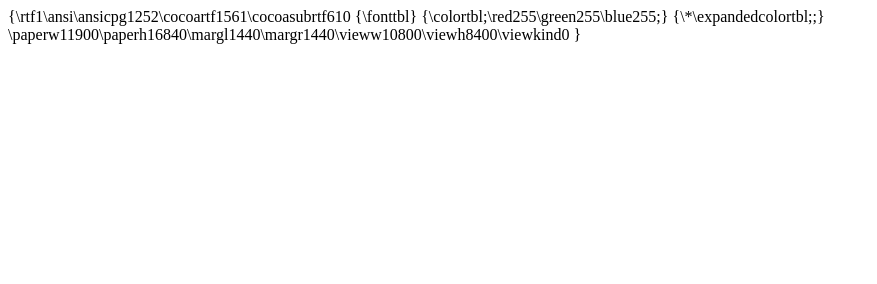
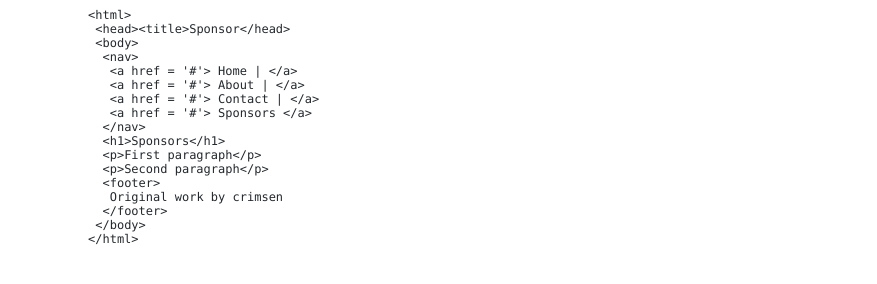
Before and after one commit to crimsenth/XWebDev, a plain HTML site: page Contact.html in a window 1280 px wide. Shown: the whole page, without its empty margins (0-877 px from the left). Drawn offline with Linux system fonts and the light colour scheme.

Commit message:
Modified contact page

```diff
--- a/Contact.html
+++ b/Contact.html
@@ -1,6 +1,160 @@
-{\rtf1\ansi\ansicpg1252\cocoartf1561\cocoasubrtf610
-{\fonttbl}
-{\colortbl;\red255\green255\blue255;}
-{\*\expandedcolortbl;;}
-\paperw11900\paperh16840\margl1440\margr1440\vieww10800\viewh8400\viewkind0
-}
+<!DOCTYPE html PUBLIC "-//W3C//DTD HTML 4.01//EN" "http://www.w3.org/TR/html4/strict.dtd">
+<html>
+<head>
+  <meta http-equiv="Content-Type" content="text/html; charset=utf-8">
+  <meta http-equiv="Content-Style-Type" content="text/css">
+  <title></title>
+  <meta name="Generator" content="Cocoa HTML Writer">
+  <meta name="CocoaVersion" content="1561.61">
+  <style type="text/css">
+    p.p1 {margin: 0.0px 0.0px 0.0px 0.0px; text-align: right; line-height: 20.0px; font: 12.0px Menlo; color: #24292e; -webkit-text-stroke: #24292e; min-height: 14.0px}
+    p.p2 {margin: 0.0px 0.0px 0.0px 0.0px; line-height: 20.0px; font: 12.0px Menlo; color: #24292e; -webkit-text-stroke: #24292e}
+    span.s1 {font-kerning: none}
+    table.t1 {background-color: #ffffff; border-collapse: collapse}
+    td.td1 {width: 50.0px; min-width: 50.0px; padding: 0.0px 10.0px 0.0px 10.0px}
+    td.td2 {width: 251.2px; padding: 0.0px 10.0px 0.0px 10.0px}
+  </style>
+</head>
+<body>
+<table cellspacing="0" cellpadding="0" class="t1">
+  <tbody>
+    <tr>
+      <td valign="top" class="td1">
+        <p class="p1"><span class="s1"></span><br></p>
+      </td>
+      <td valign="top" class="td2">
+        <p class="p2"><span class="s1">&lt;html&gt;</span></p>
+      </td>
+    </tr>
+    <tr>
+      <td valign="top" class="td1">
+        <p class="p1"><span class="s1"></span><br></p>
+      </td>
+      <td valign="top" class="td2">
+        <p class="p2"><span class="s1"><span class="Apple-converted-space"> </span>&lt;head&gt;&lt;title&gt;Sponsor&lt;/head&gt;</span></p>
+      </td>
+    </tr>
+    <tr>
+      <td valign="top" class="td1">
+        <p class="p1"><span class="s1"></span><br></p>
+      </td>
+      <td valign="top" class="td2">
+        <p class="p2"><span class="s1"><span class="Apple-converted-space"> </span>&lt;body&gt;</span></p>
+      </td>
+    </tr>
+    <tr>
+      <td valign="top" class="td1">
+        <p class="p1"><span class="s1"></span><br></p>
+      </td>
+      <td valign="top" class="td2">
+        <p class="p2"><span class="s1"><span class="Apple-converted-space">  </span>&lt;nav&gt;</span></p>
+      </td>
+    </tr>
+    <tr>
+      <td valign="top" class="td1">
+        <p class="p1"><span class="s1"></span><br></p>
+      </td>
+      <td valign="top" class="td2">
+        <p class="p2"><span class="s1"><span class="Apple-converted-space">   </span>&lt;a href = '#'&gt; Home | &lt;/a&gt;</span></p>
+      </td>
+    </tr>
+    <tr>
+      <td valign="top" class="td1">
+        <p class="p1"><span class="s1"></span><br></p>
+      </td>
+      <td valign="top" class="td2">
+        <p class="p2"><span class="s1"><span class="Apple-converted-space">   </span>&lt;a href = '#'&gt; About | &lt;/a&gt;</span></p>
+      </td>
+    </tr>
+    <tr>
+      <td valign="top" class="td1">
+        <p class="p1"><span class="s1"></span><br></p>
+      </td>
+      <td valign="top" class="td2">
+        <p class="p2"><span class="s1"><span class="Apple-converted-space">   </span>&lt;a href = '#'&gt; Contact | &lt;/a&gt;</span></p>
+      </td>
+    </tr>
+    <tr>
+      <td valign="top" class="td1">
+        <p class="p1"><span class="s1"></span><br></p>
+      </td>
+      <td valign="top" class="td2">
+        <p class="p2"><span class="s1"><span class="Apple-converted-space">   </span>&lt;a href = '#'&gt; Sponsors &lt;/a&gt;</span></p>
+      </td>
+    </tr>
+    <tr>
+      <td valign="top" class="td1">
+        <p class="p1"><span class="s1"></span><br></p>
+      </td>
+      <td valign="top" class="td2">
+        <p class="p2"><span class="s1"><span class="Apple-converted-space">  </span>&lt;/nav&gt;</span></p>
+      </td>
+    </tr>
+    <tr>
+      <td valign="top" class="td1">
+        <p class="p1"><span class="s1"></span><br></p>
+      </td>
+      <td valign="top" class="td2">
+        <p class="p2"><span class="s1"><span class="Apple-converted-space">  </span>&lt;h1&gt;Sponsors&lt;/h1&gt;</span></p>
+      </td>
+    </tr>
+    <tr>
+      <td valign="top" class="td1">
+        <p class="p1"><span class="s1"></span><br></p>
+      </td>
+      <td valign="top" class="td2">
+        <p class="p2"><span class="s1"><span class="Apple-converted-space">  </span>&lt;p&gt;First paragraph&lt;/p&gt;</span></p>
+      </td>
+    </tr>
+    <tr>
+      <td valign="top" class="td1">
+        <p class="p1"><span class="s1"></span><br></p>
+      </td>
+      <td valign="top" class="td2">
+        <p class="p2"><span class="s1"><span class="Apple-converted-space">  </span>&lt;p&gt;Second paragraph&lt;/p&gt;</span></p>
+      </td>
+    </tr>
+    <tr>
+      <td valign="top" class="td1">
+        <p class="p1"><span class="s1"></span><br></p>
+      </td>
+      <td valign="top" class="td2">
+        <p class="p2"><span class="s1"><span class="Apple-converted-space">  </span>&lt;footer&gt;</span></p>
+      </td>
+    </tr>
+    <tr>
+      <td valign="top" class="td1">
+        <p class="p1"><span class="s1"></span><br></p>
+      </td>
+      <td valign="top" class="td2">
+        <p class="p2"><span class="s1"><span class="Apple-converted-space">   </span>Original work by crimsen</span></p>
+      </td>
+    </tr>
+    <tr>
+      <td valign="top" class="td1">
+        <p class="p1"><span class="s1"></span><br></p>
+      </td>
+      <td valign="top" class="td2">
+        <p class="p2"><span class="s1"><span class="Apple-converted-space">  </span>&lt;/footer&gt;</span></p>
+      </td>
+    </tr>
+    <tr>
+      <td valign="top" class="td1">
+        <p class="p1"><span class="s1"></span><br></p>
+      </td>
+      <td valign="top" class="td2">
+        <p class="p2"><span class="s1"><span class="Apple-converted-space"> </span>&lt;/body&gt;</span></p>
+      </td>
+    </tr>
+    <tr>
+      <td valign="top" class="td1">
+        <p class="p1"><span class="s1"></span><br></p>
+      </td>
+      <td valign="top" class="td2">
+        <p class="p2"><span class="s1">&lt;/html&gt;</span></p>
+      </td>
+    </tr>
+  </tbody>
+</table>
+</body>
+</html>
```
